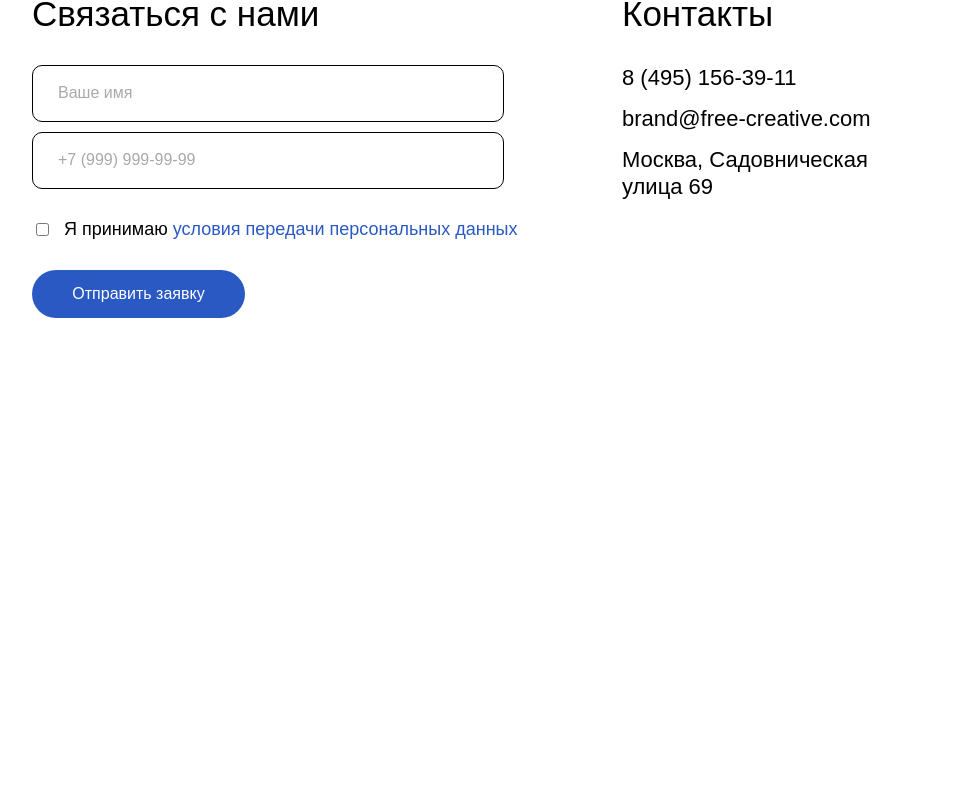
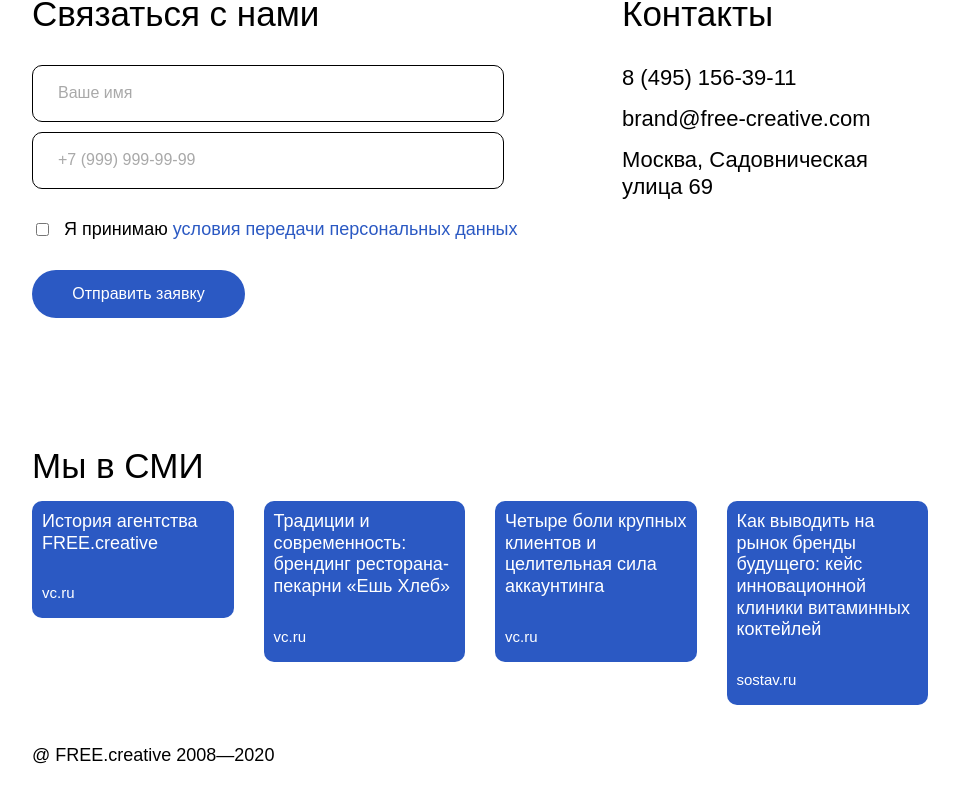
Before and after one commit to MariaMantusova/free-creative, a Vue app: page / in a window 1280 px wide. Shown: the part 7387-8189 px from the top of the page, without its empty margins (160-1119 px from the left). Before the commit the page ends 7705 px from the top, so only its background shows below. Built offline with nearby package versions, Linux system fonts and the light colour scheme.

Commit message:
feat: add media and footer

```diff
--- /dev/null
+++ b/src/components/Footer/Footer.css
@@ -0,0 +1,31 @@
+.footer {
+    display: flex;
+    margin-top: 40px;
+    margin-bottom: 40px;
+    max-width: 70%;
+    width: 100%;
+}
+
+@media screen and (max-width: 1020px) {
+    .footer {
+        max-width: 90%;
+    }
+}
+
+.footer__text {
+    font-size: 18px;
+    margin: 0;
+    font-weight: 400;
+}
+
+@media screen and (max-width: 1020px) {
+    .footer__text {
+        font-size: 16px;
+    }
+}
+
+@media screen and (max-width: 600px) {
+    .footer__text {
+        font-size: 15px;
+    }
+}
--- /dev/null
+++ b/src/components/Footer/Footer.vue
@@ -0,0 +1,10 @@
+<script setup>
+</script>
+
+<template>
+  <footer class='footer'>
+    <p class='footer__text'>@ FREE.creative 2008—2020</p>
+  </footer>
+</template>
+
+<style scoped src='./Footer.css'></style>
--- a/src/components/Form/Form.css
+++ b/src/components/Form/Form.css
@@ -28,7 +28,7 @@
 @media screen and (max-width: 700px) {
     .form__inputs {
         flex-direction: column;
-        max-width: 270px;
+        max-width: 220px;
     }
 }
 
@@ -42,7 +42,7 @@
 @media screen and (max-width: 700px) {
     .form__inputs_vertical {
         flex-direction: column;
-        max-width: 290px;
+        max-width: 220px;
     }
 }
 
--- /dev/null
+++ b/src/components/MediaBlock/MediaBlock.css
@@ -0,0 +1,65 @@
+.media {
+    display: flex;
+    flex-direction: column;
+    max-width: 70%;
+    width: 100%;
+    gap: 14px;
+    margin-top: 127px;
+}
+
+@media screen and (max-width: 1170px) {
+    .media {
+        max-width: 90%;
+        margin-top: 120px;
+        gap: 30px;
+    }
+}
+
+@media screen and (max-width: 600px) {
+    .media {
+        max-width: 95%;
+        margin-top: 90px;
+        margin-bottom: 15px;
+    }
+}
+
+@media screen and (max-width: 400px) {
+    .media {
+        margin-bottom: 5px;
+    }
+}
+
+.media__title {
+    margin: 0;
+    font-size: 35px;
+    font-weight: 400;
+}
+
+@media screen and (max-width: 1170px) {
+    .media__title {
+        font-size: 32px;
+    }
+}
+
+.media__list {
+    margin: 0;
+    padding: 0;
+    display: flex;
+    list-style: none;
+    gap: 30px;
+    align-items: baseline;
+}
+
+@media screen and (max-width: 870px) {
+    .media__list {
+       column-gap: 20px;
+        row-gap: 30px;
+        flex-wrap: wrap;
+    }
+}
+
+@media screen and (max-width: 600px) {
+    .media__list {
+        gap: 30px;
+    }
+}
--- /dev/null
+++ b/src/components/MediaBlock/MediaBlock.vue
@@ -0,0 +1,21 @@
+<script setup>
+  import MediaItem from '../MediaItem/MediaItem.vue';
+</script>
+
+<template>
+  <section class='media'>
+    <h2 class='media__title'>Мы в СМИ</h2>
+
+    <ul class='media__list'>
+      <MediaItem mediaText='История агентства FREE.creative' mediaAuthor='vc.ru' />
+      <MediaItem mediaText='Традиции и современность: брендинг ресторана-пекарни «Ешь Хлеб»'
+                 mediaAuthor='vc.ru' />
+      <MediaItem mediaText='Четыре боли крупных клиентов и целительная сила аккаунтинга'
+                 mediaAuthor='vc.ru' />
+      <MediaItem mediaText='Как выводить на рынок бренды будущего: кейс инновационной клиники витаминных коктейлей'
+                 mediaAuthor='sostav.ru' />
+    </ul>
+  </section>
+</template>
+
+<style scoped src='./MediaBlock.css'></style>
--- /dev/null
+++ b/src/components/MediaItem/MediaItem.css
@@ -0,0 +1,66 @@
+.media-item {
+    display: flex;
+    flex-direction: column;
+    padding: 10px 10px 16px;
+    max-width: 255px;
+    width: 100%;
+    background-color: #2B59C3;
+    color: white;
+    border-radius: 10px;
+    justify-content: space-between;
+    gap: 30px;
+}
+
+@media screen and (max-width: 1170px) {
+    .media-item {
+        max-width: 210px;
+    }
+}
+
+@media screen and (max-width: 870px) {
+    .media-item {
+        max-width: 220px;
+    }
+}
+
+@media screen and (max-width: 400px) {
+    .media-item {
+        max-width: 290px;
+    }
+}
+
+.media-item__text {
+    margin: 0;
+    font-size: 18px;
+    font-weight: 400;
+}
+
+@media screen and (max-width: 1170px) {
+    .media-item__text {
+        font-size: 16px;
+    }
+}
+
+@media screen and (max-width: 400px) {
+    .media-item__text {
+        font-size: 15px;
+    }
+}
+
+.media-item__author {
+    margin: 0;
+    font-size: 15px;
+    font-weight: 400;
+}
+
+@media screen and (max-width: 1170px) {
+    .media-item__author {
+        font-size: 14px;
+    }
+}
+
+@media screen and (max-width: 400px) {
+    .media-item__author {
+        font-size: 12px;
+    }
+}
--- /dev/null
+++ b/src/components/MediaItem/MediaItem.vue
@@ -0,0 +1,15 @@
+<script setup>
+  defineProps({
+    mediaText: String,
+    mediaAuthor: String
+  })
+</script>
+
+<template>
+  <li class='media-item'>
+    <p class='media-item__text'>{{ mediaText }}</p>
+    <p class='media-item__author'>{{ mediaAuthor }}</p>
+  </li>
+</template>
+
+<style scoped src='./MediaItem.css'></style>
--- a/src/pages/Home.vue
+++ b/src/pages/Home.vue
@@ -6,6 +6,8 @@
   import StepsBlock from '../components/StepsBlock/StepsBlock.vue';
   import Comparisons from '../components/Comparisons/Comparisons.vue';
   import Relations from '../components/Relations/Relations.vue';
+  import Footer from '../components/Footer/Footer.vue';
+  import MediaBlock from '../components/MediaBlock/MediaBlock.vue';
 </script>
 
 <template>
@@ -78,6 +80,10 @@
                title='Гарантия качества: 5&nbsp;фундаментальных&nbsp;преимуществ работать&nbsp;с&nbsp;нами'/>
 
   <Relations />
+
+  <MediaBlock />
+
+  <Footer />
 </template>
 
 <style scoped>
```
